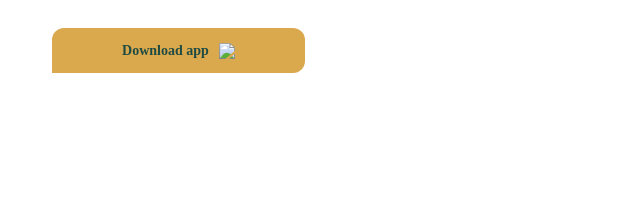
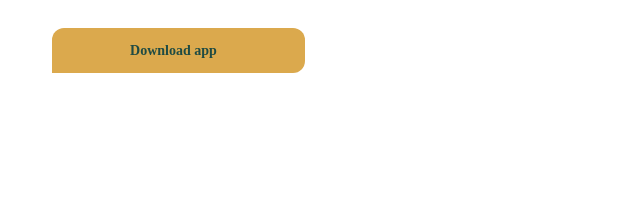
Before and after one commit to David-coding-lab/Resida-Re-made, a plain HTML site: page index.html in a window 1280 px wide. Shown: the part 2490-2703 px from the top of the page, 560-1200 px from the left. Drawn offline with Linux system fonts and the light colour scheme.

Commit message:
fixed image issues

```diff
--- a/index.html
+++ b/index.html
@@ -93,7 +93,7 @@
                     hotspots, and quirks of each area so you can find your perfect match effortlessly! 🏡✨
                 </p>
 
-                <button>Download app <img src="Assets/arrowRight.png"></button>
+                <button>Download app <img id='arrowRight'></button>
 
             </div>
         </section>
```
